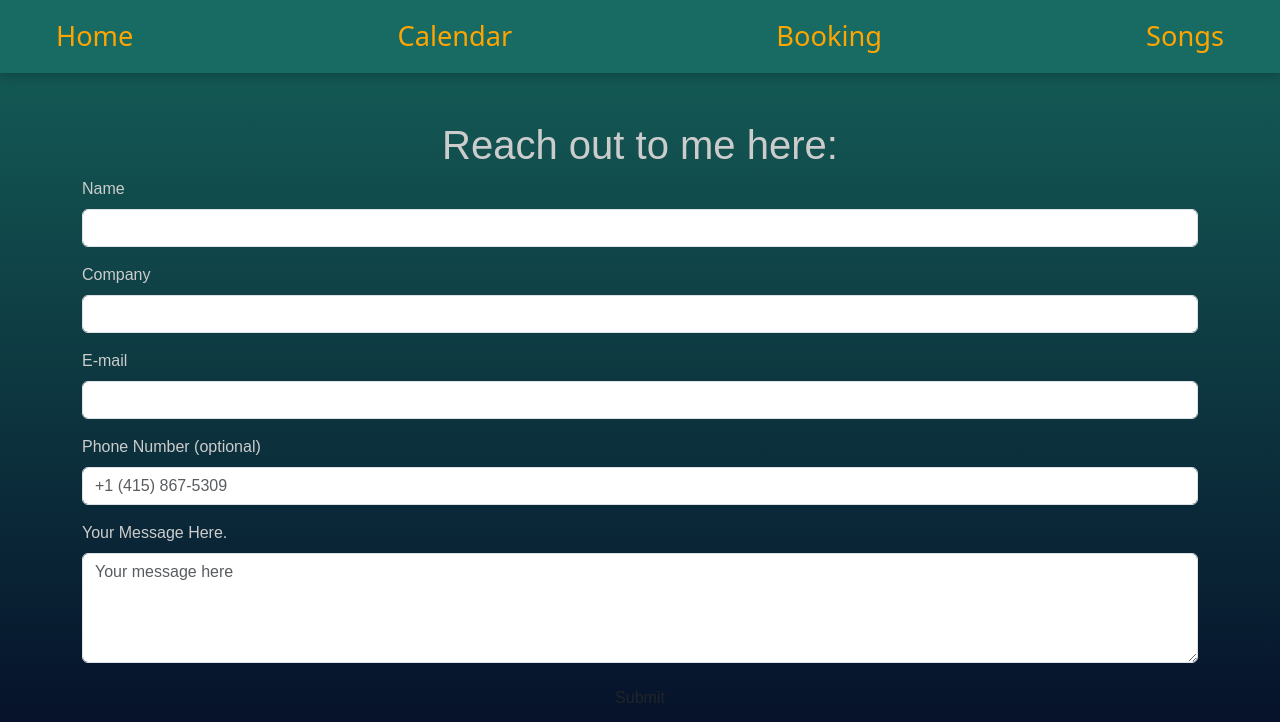
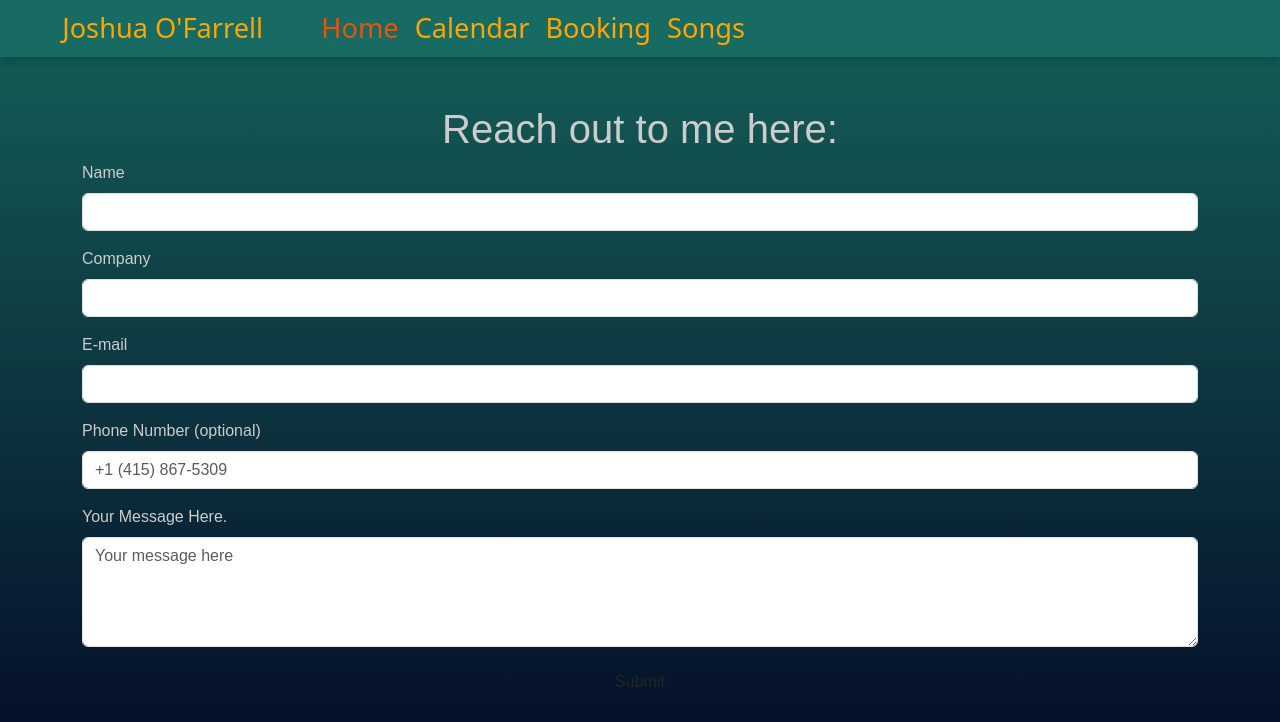
Before and after one commit to joshuaofarrell88/electroni-press-kit-1, a plain HTML site: page contact.html in a window 1280 px wide. Shown: the top 722 px of the page. Drawn offline with nearby package versions, Linux system fonts and the light colour scheme; a web font is replaced by a local one.

Commit message:
fixing the navbar on the rest.

```diff
--- a/contact.html
+++ b/contact.html
@@ -13,14 +13,16 @@
 
 </head>
 <body>
-<nav class="navbar navbar-expand-sm">
-  <button class="navbar-toggler" type="button" data-toggle="collapse" data-target="#navbarNav" aria-controls="navbarNav" aria-expanded="false" aria-label="Toggle navigation">
+  <nav class="navbar navbar-expand-sm" aria-label="dropdown navabar attempt">
+    <div class="container-fluid">
+      <a class="nav-link" href="./index.html">Joshua O'Farrell</a>
+      <button class="navbar-toggler collapsed" type="button" data-bs-toggle="collapse" data-bs-target="#navbarsExample04" aria-controls="navbarsExample04" aria-expanded="false" aria-label="Toggle navigation">
         <span class="navbar-toggler-icon"></span>
       </button>
-  <div class="collapse navbar-collapse py-2" id="navbarNav">
-    <ul class="navbar-nav w-100 justify-content-between px-5">
+      <div class="collapse navbar-collapse justify-content-between" id="navbarsExample04">
+        <ul class="navbar-nav me-auto mb-2 mb-md-0">
           <li class="nav-item">
-        <a class="nav-link" href="./index.html">Home</a>
+            <a class="nav-link active aria-current" href="./index.html">Home</a>
           </li>
           <li class="nav-item">
             <a class="nav-link" href="./calendar.html">Calendar</a>
@@ -28,10 +30,12 @@
           <li class="nav-item">
             <a class="nav-link" href="./contact.html">Booking</a>
           </li>
+
           <li class="nav-item">
             <a class="nav-link" href="./songlist.html">Songs</a>
           </li>
         </ul>
+      </div>
     </div>
   </nav>
 <div class="container mt-5 emailget justify-content-center">
```
Also changed, not shown: calendar.html (+9 -5 lines), songlist.html (+10 -6 lines), success.html (+9 -5 lines). Lines whose indentation alone changed are shown as unchanged.
